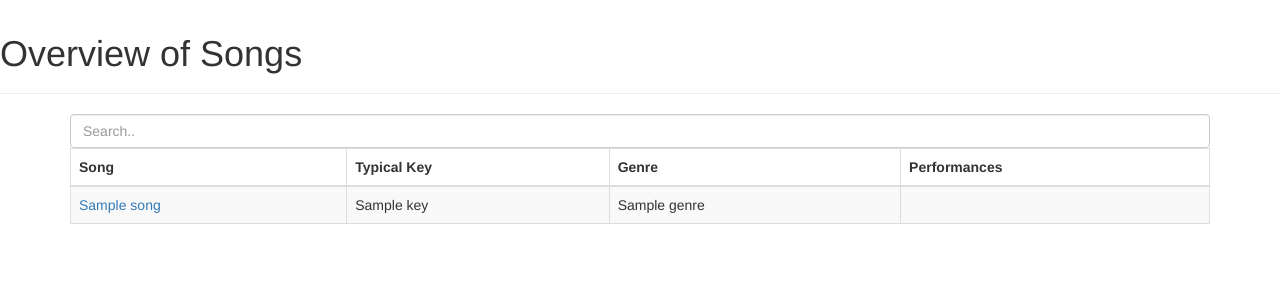
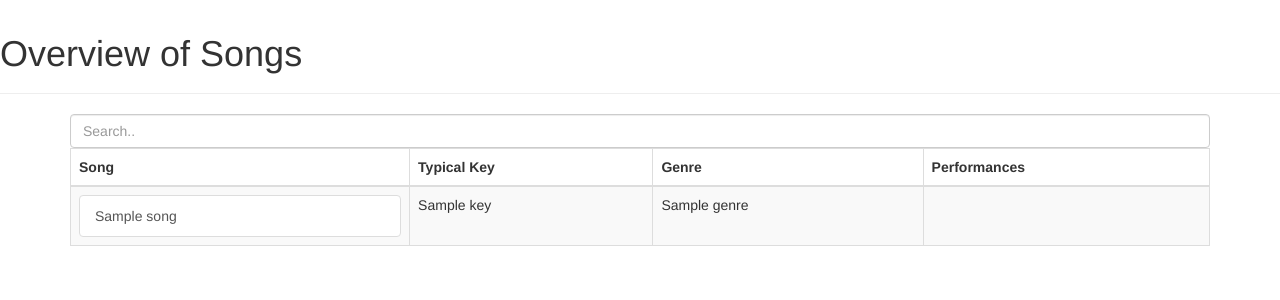
Before and after one commit to paulhkoester16/jamdb, a Flask app: template templates/overview_songs.html in a window 1280 px wide. Shown: the part 51-351 px from the top of the page. Run offline with Flask 3, Linux system fonts and the light colour scheme; the template is opened without the code that fills it: most values are stand-ins (such as "Sample title", 1, 10 or a date in 2020); some libraries are stand-ins or nearby versions.

Commit message:
fix z-axis table header

```diff
--- a/templates/base.html
+++ b/templates/base.html
@@ -27,6 +27,7 @@
           position: sticky;
           top: 40px;
           background-color: #ffffff;
+          z-index: 1
       }
 
     </style>
--- a/templates/overview_songs.html
+++ b/templates/overview_songs.html
@@ -21,7 +21,7 @@
         {% for summary in summaries %}
           <tr>
             <td>
-              <a href="{{ url_for('detail_song', song_id=summary['song_id']) }}">
+              <a href="{{ url_for('detail_song', song_id=summary['song_id']) }}" class="list-group-item">
                 {{ summary["song"]}}
               </a>
             </td>
@@ -35,16 +35,12 @@
               {{ summary['genre'] }}
               {% endif %}
             </td>
-            <td>
-              <ul>
+            <td class="list-group">
                 {% for song in summary["song_performs"] %}
-                  <li>
-                    <a href="{{ url_for('detail_performed_song', song_perform_id=song['song_perform_id']) }}">
+                  <a href="{{ url_for('detail_performed_song', song_perform_id=song['song_perform_id']) }}" class="list-group-item">
                       Performed at {{ song["event_occ"] }}
-                    </a>
-                  </li>
+                  </a>
                 {% endfor %}
-              </ul>
             </td>
           </tr>
         {% endfor %}
```
